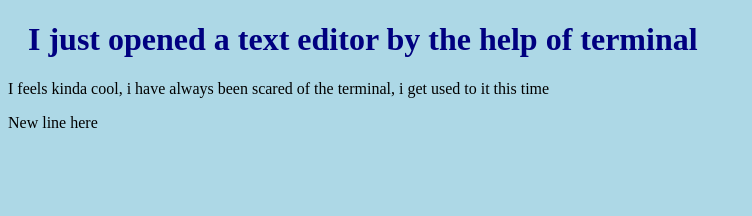
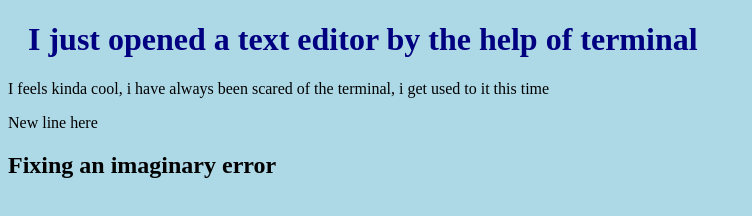
Before and after one commit to Underdog9090/-Git-Terminal, a plain HTML site: page lesson1/index.html in a window 1280 px wide. Shown: the whole page, without its empty margins (0-752 px from the left). Drawn offline with Linux system fonts and the light colour scheme.

Commit message:
added emergency p

```diff
--- a/lesson1/index.html
+++ b/lesson1/index.html
@@ -15,5 +15,6 @@
       i get used to it this time
     </p>
     <p>New line here</p>
+    <h2>Fixing an imaginary error</h2>
   </body>
 </html>
```
